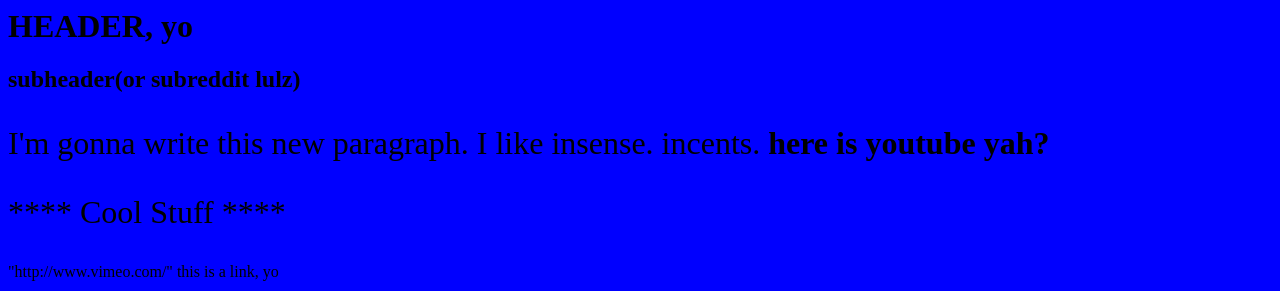
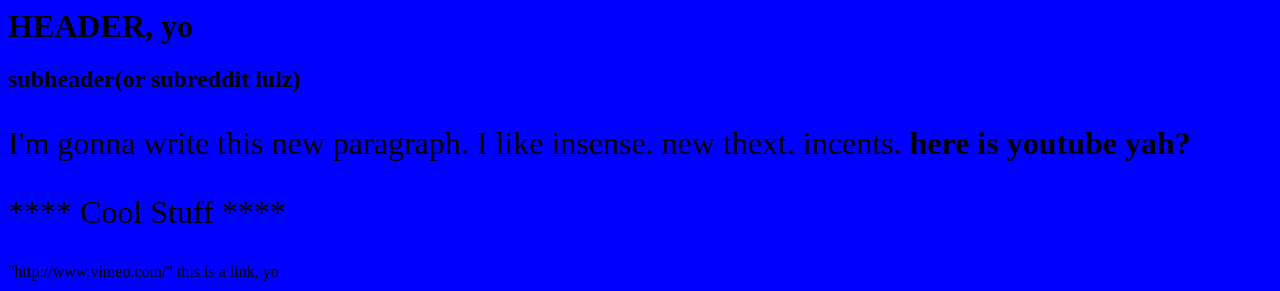
Before and after one commit to alexknoepffler/alexknoepffler.github.io, a plain HTML site: page index.html in a window 1280 px wide. Shown: the top 291 px of the page. Drawn offline with Linux system fonts and the light colour scheme.

Commit message:
Update index.html

```diff
--- a/index.html
+++ b/index.html
@@ -1,7 +1,7 @@
 <link rel= "stylesheet" href="style.css" />
 <h1> HEADER, yo </h1>
 <h2>subheader(or subreddit lulz)</h2>
-<p>I'm gonna write this new paragraph. I like insense. incents. <b href= "http://www.youtube.com" > here is youtube yah? </b></p>
+<p>I'm gonna write this new paragraph. I like insense. new thext. incents. <b href= "http://www.youtube.com" > here is youtube yah? </b></p>
 <p>**** Cool Stuff ****</p>
 <a href->"http://www.vimeo.com/" this is a link, yo </a>
 <p>Here is an imáge line *so french*** yah???? <img src= "http://static.ddmcdn.com/gif/dog-groups-sporting-group0.jpg" > </p>
```
